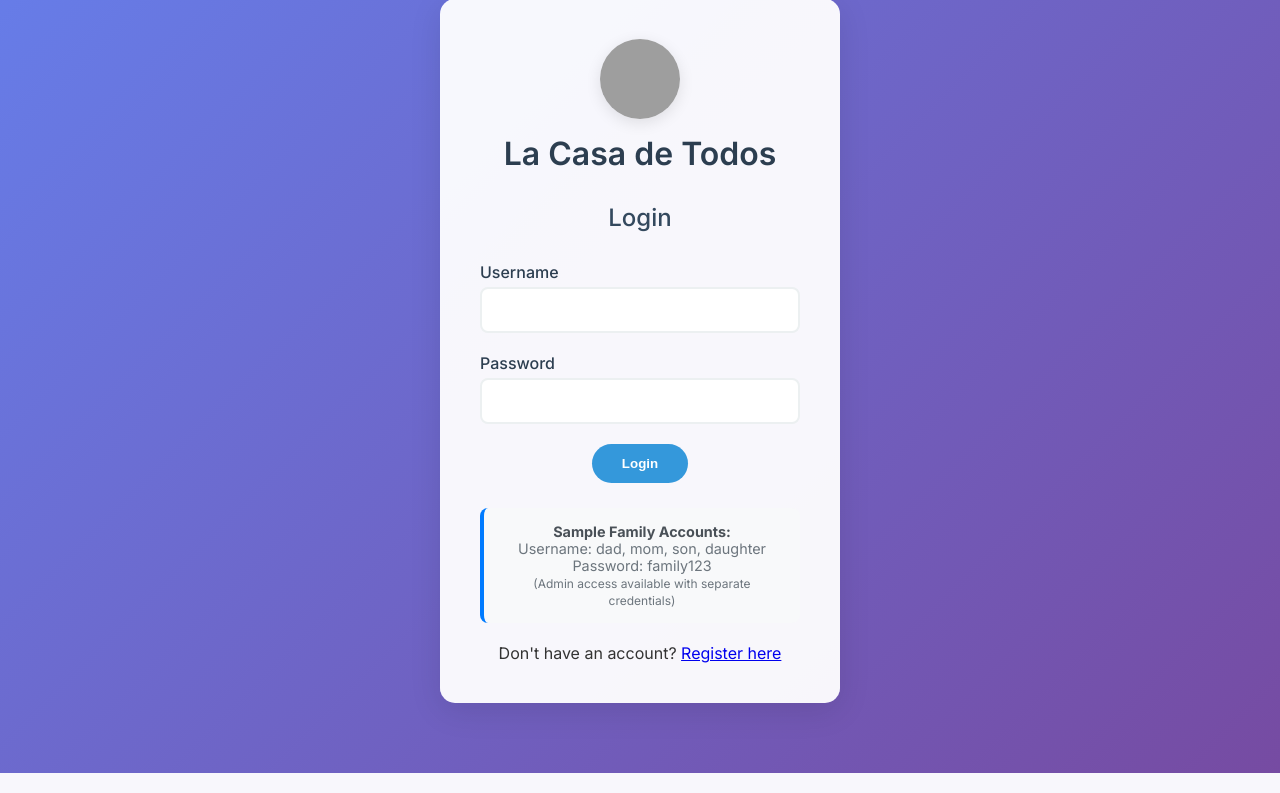
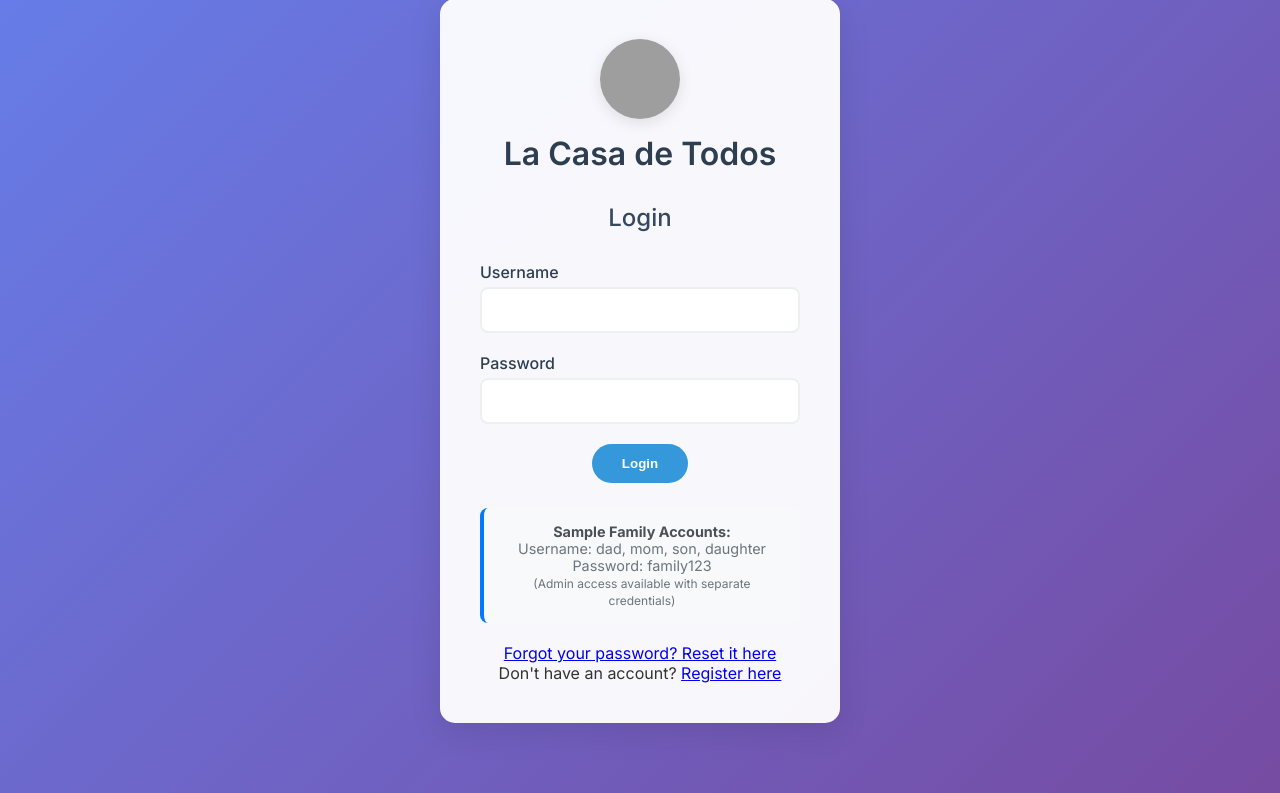
Before and after one commit to kristianyonuel/CasaTodos, a Flask app: page /login in a window 1280 px wide. Shown: the part 71-864 px from the top of the page. Run offline with Flask 3, Linux system fonts and the light colour scheme; grey boxes are pictures that could not be loaded.

Commit message:
Add password reset functionality to login page
- Added password reset form to main login page with toggle functionality
- Added /reset_password route in app.py with proper validation
- Includes password confirmation, length validation, and username verification
- Fixed Unicode encoding issue with emoji character in template
- Users can now reset their passwords directly from login page

```diff
--- a/api_rate_limit.json
+++ b/api_rate_limit.json
@@ -1 +1 @@
-{"calls": ["2025-09-08T16:44:55.943576", "2025-09-08T16:59:57.560677", "2025-09-08T17:14:59.278722", "2025-09-08T17:30:01.079312", "2025-09-08T17:38:45.632615"]}
+{"calls": ["2025-09-08T23:05:24.697234", "2025-09-08T23:06:42.722325", "2025-09-08T23:08:06.111772", "2025-09-08T23:09:06.839835"]}
--- a/templates/login.html
+++ b/templates/login.html
@@ -21,7 +21,7 @@
 
                 <!-- Fallback placeholder if no logo image is found -->
                 <div class="logo-placeholder" style="display: none;">
-                    🏠
+                    &#127968;
                 </div>
 
                 <h1>La Casa de Todos</h1>
@@ -58,8 +58,147 @@
                 <small>(Admin access available with separate credentials)</small>
             </div>
 
+            <div class="forgot-password-section">
+                <p><a href="#" id="forgot-password-link">Forgot your password? Reset it here</a></p>
+
+                <div id="password-reset-form" class="password-reset-form" style="display: none;">
+                    <h3>Reset Password</h3>
+                    <p class="reset-description">Enter your username and new password to reset your account password.</p>
+
+                    <form method="POST" action="{{ url_for('reset_password') }}" class="reset-form">
+                        <div class="form-group">
+                            <label for="reset_username">Username</label>
+                            <input type="text" id="reset_username" name="username" required>
+                        </div>
+
+                        <div class="form-group">
+                            <label for="reset_new_password">New Password</label>
+                            <input type="password" id="reset_new_password" name="new_password" required minlength="6">
+                            <small class="form-help">Password must be at least 6 characters long</small>
+                        </div>
+
+                        <div class="form-group">
+                            <label for="reset_confirm_password">Confirm New Password</label>
+                            <input type="password" id="reset_confirm_password" name="confirm_password" required minlength="6">
+                        </div>
+
+                        <div class="form-actions">
+                            <button type="submit" class="btn btn-secondary">Reset Password</button>
+                            <button type="button" id="cancel-reset" class="btn btn-cancel">Cancel</button>
+                        </div>
+                    </form>
+                </div>
+            </div>
+
             <p>Don't have an account? <a href="{{ url_for('register') }}">Register here</a></p>
         </div>
     </div>
+
+    <style>
+    .forgot-password-section {
+        margin-top: 20px;
+        text-align: center;
+    }
+
+    .password-reset-form {
+        margin-top: 15px;
+        padding: 20px;
+        border: 1px solid #ddd;
+        border-radius: 8px;
+        background-color: #f9f9f9;
+        text-align: left;
+    }
+
+    .password-reset-form h3 {
+        margin-top: 0;
+        color: #333;
+    }
+
+    .reset-description {
+        margin-bottom: 15px;
+        color: #666;
+        font-size: 14px;
+    }
+
+    .form-help {
+        display: block;
+        font-size: 12px;
+        color: #666;
+        margin-top: 5px;
+    }
+
+    .form-actions {
+        display: flex;
+        gap: 10px;
+        margin-top: 15px;
+    }
+
+    .btn-secondary {
+        background-color: #6c757d;
+        color: white;
+        border: none;
+        padding: 10px 20px;
+        border-radius: 5px;
+        cursor: pointer;
+        font-size: 14px;
+    }
+
+    .btn-secondary:hover {
+        background-color: #5a6268;
+    }
+
+    .btn-cancel {
+        background-color: #dc3545;
+        color: white;
+        border: none;
+        padding: 10px 20px;
+        border-radius: 5px;
+        cursor: pointer;
+        font-size: 14px;
+    }
+
+    .btn-cancel:hover {
+        background-color: #c82333;
+    }
+    </style>
+
+    <script>
+    document.addEventListener('DOMContentLoaded', function() {
+        const forgotPasswordLink = document.getElementById('forgot-password-link');
+        const passwordResetForm = document.getElementById('password-reset-form');
+        const cancelResetBtn = document.getElementById('cancel-reset');
+        const resetForm = document.querySelector('.reset-form');
+
+        forgotPasswordLink.addEventListener('click', function(e) {
+            e.preventDefault();
+            passwordResetForm.style.display = 'block';
+            forgotPasswordLink.style.display = 'none';
+        });
+
+        cancelResetBtn.addEventListener('click', function() {
+            passwordResetForm.style.display = 'none';
+            forgotPasswordLink.style.display = 'inline';
+            resetForm.reset();
+        });
+
+        // Validate password confirmation
+        resetForm.addEventListener('submit', function(e) {
+            const newPassword = document.getElementById('reset_new_password').value;
+            const confirmPassword = document.getElementById('reset_confirm_password').value;
+
+            if (newPassword !== confirmPassword) {
+                e.preventDefault();
+                alert('Passwords do not match. Please try again.');
+                return false;
+            }
+
+            if (newPassword.length < 6) {
+                e.preventDefault();
+                alert('Password must be at least 6 characters long.');
+                return false;
+            }
+        });
+    });
+    </script>
 </body>
 </html>
```
Also changed, not shown: app.py (+48 -0 lines).
